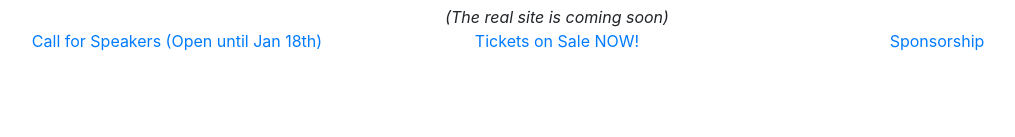
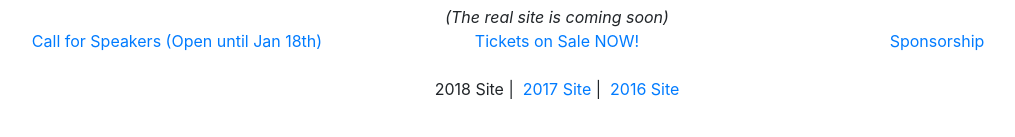
Before and after one commit to RevolutionVA/revconf-2019-teaser, a plain HTML site: page index.html in a window 1280 px wide. Shown: the part 351-488 px from the top of the page, without its empty margins (83-1098 px from the left). Drawn offline with nearby package versions, Linux system fonts and the light colour scheme.

Commit message:
previous years

```diff
--- a/index.html
+++ b/index.html
@@ -67,6 +67,14 @@
           <a href="mailto:team@revolutionva.org">Sponsorship</a>
         </div>
       </div>
+      <div class="row">&nbsp;</div>
+      <div class="row">
+        <div class="col-sm-4 offset-sm-4 centerIt">
+            2018 Site&nbsp;|&nbsp;
+            <a href="https://2017.revolutionconf.com">2017 Site</a>&nbsp;|&nbsp;
+          <a href="https://2016.revolutionconf.com">2016 Site</a>
+        </div>
+      </div>
     </div>
   </body>
 </html>
```
